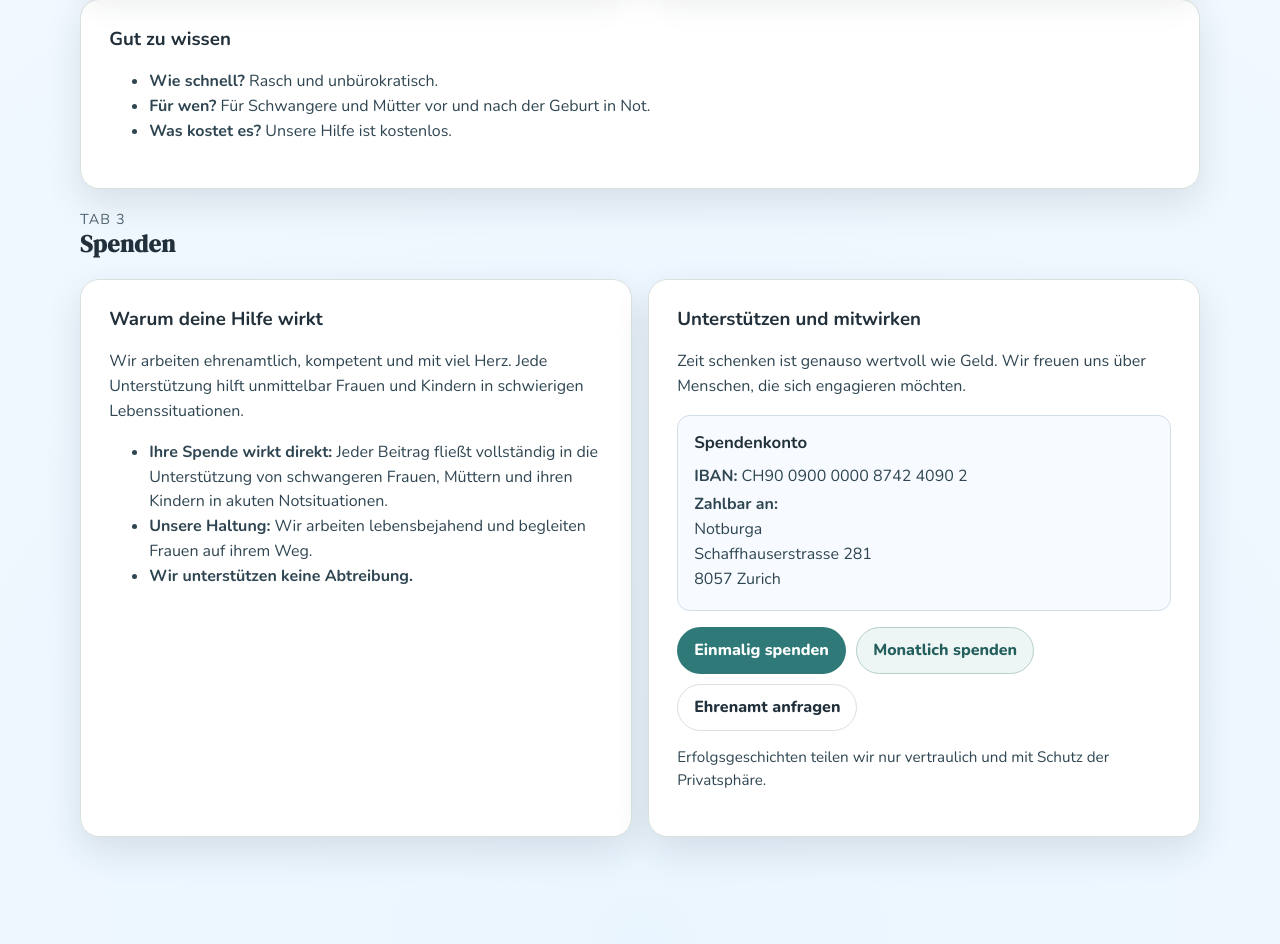
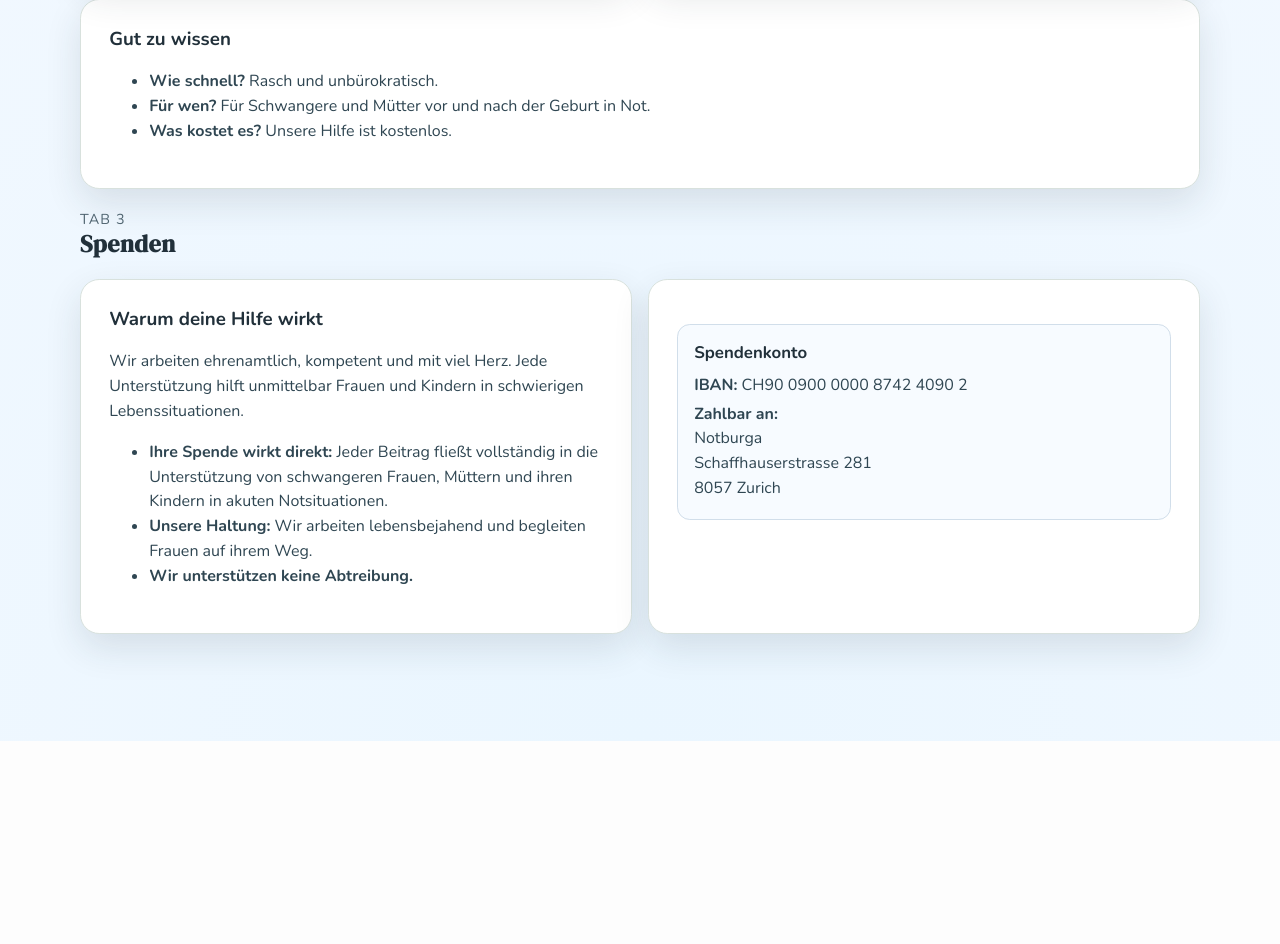
Before and after one commit to alediehl/notburga, a Flask app: page / in a window 1280 px wide. Shown: the part 1518-2462 px from the top of the page. After the commit the page ends 2259 px from the top, so only its background shows below. Run offline with Flask 3, Linux system fonts and the light colour scheme.

Commit message:
content changes

```diff
--- a/templates/index.html
+++ b/templates/index.html
@@ -145,8 +145,6 @@
         </article>
 
         <article class="card">
-          <h3 id="mitwirken-title">Unterstützen und mitwirken</h3>
-          <p id="mitwirken-text">Zeit schenken ist genauso wertvoll wie Geld. Wir freuen uns über Menschen, die sich engagieren möchten.</p>
           <div class="payment-box" aria-label="Spendenkonto">
             <h4 id="spenden-payment-title">Spendenkonto</h4>
             <p class="payment-line">
@@ -160,12 +158,6 @@
               <span id="spenden-recipient-line-3">8057 Zurich</span>
             </p>
           </div>
-          <div class="donation-actions">
-            <a id="spenden-btn-once" class="btn btn-primary" href="#">Einmalig spenden</a>
-            <a id="spenden-btn-monthly" class="btn btn-secondary" href="#">Monatlich spenden</a>
-            <a id="spenden-btn-volunteer" class="btn btn-ghost" href="#">Ehrenamt anfragen</a>
-          </div>
-          <p id="spenden-note" class="small-note">Erfolgsgeschichten teilen wir nur anonymisiert und mit Schutz der Privatsphäre.</p>
         </article>
       </div>
     </section>
```
